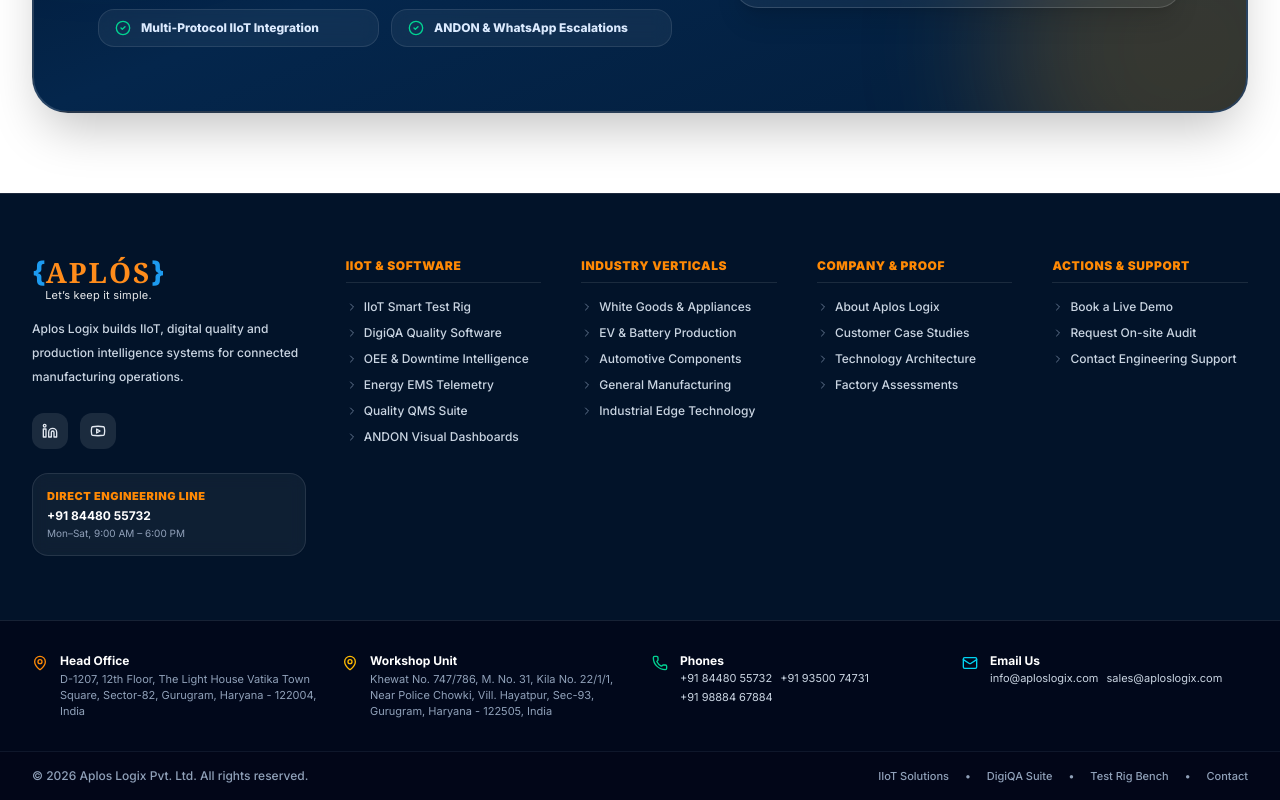
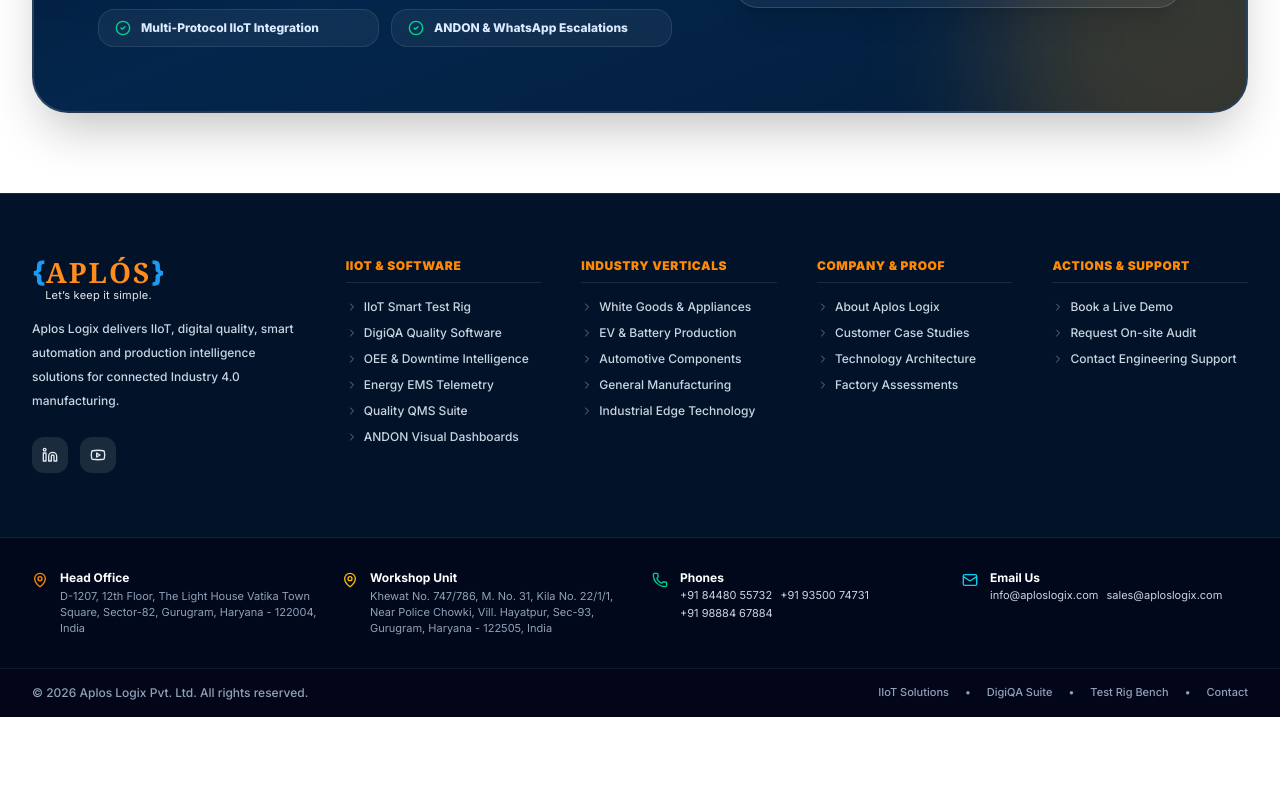
Before and after one commit to CommitCraft/Aplos-Logix-New-Website, a React (Vite) app: page / in a window 1280 px wide. Shown: the part 9026-9826 px from the top of the page. After the commit the page ends 9743 px from the top, so only its background shows below. Built offline with nearby package versions, Linux system fonts and the light colour scheme.

Commit message:
feat: create responsive Footer component with brand, contact, and navigation sections

```diff
--- a/src/components/common/Footer.jsx
+++ b/src/components/common/Footer.jsx
@@ -17,8 +17,7 @@
           <BrandLogo light />
 
           <p className="mt-4 max-w-xs text-xs leading-6 text-slate-300 font-medium">
-            Aplos Logix builds IIoT, digital quality and production intelligence
-            systems for connected manufacturing operations.
+            Aplos Logix delivers IIoT, digital quality, smart automation and production intelligence solutions for connected Industry 4.0 manufacturing.
           </p>
 
           {/* Social Badges */}
@@ -42,11 +41,11 @@
           </div>
 
           {/* Direct Support Box */}
-          <div className="mt-6 rounded-2xl border border-white/10 bg-white/5 p-3.5 backdrop-blur">
+          {/* <div className="mt-6 rounded-2xl border border-white/10 bg-white/5 p-3.5 backdrop-blur">
             <p className="text-[11px] font-black uppercase tracking-wider text-orange-400">Direct Engineering Line</p>
             <p className="mt-1 text-xs font-bold text-white">{company.phone[0]}</p>
             <p className="mt-0.5 text-[10px] text-slate-400">{company.hours}</p>
-          </div>
+          </div> */}
         </div>
 
         {/* 4 FOOTER MENU COLUMNS */}
```
